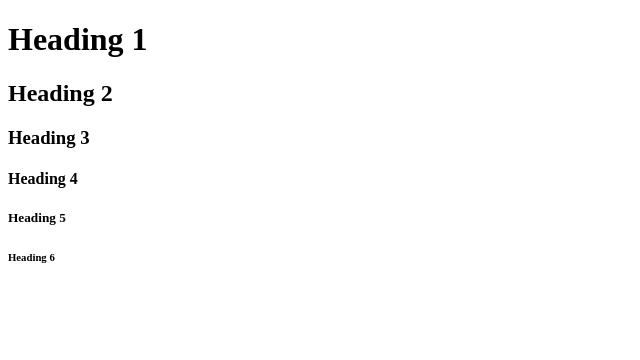
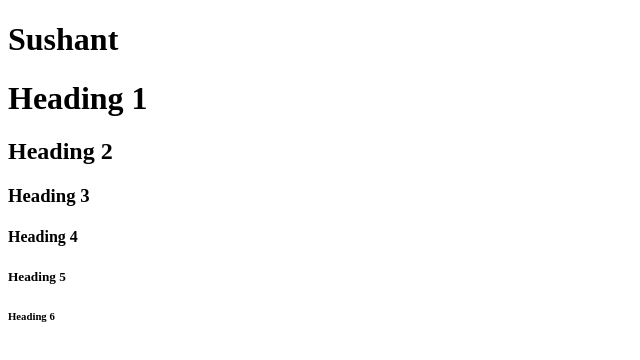
Before and after one commit to tusharmeshram900/new-job, a plain HTML site: page index.html in a window 1280 px wide. Shown: the whole page, without its empty margins (0-640 px from the left). Drawn offline with Linux system fonts and the light colour scheme.

Commit message:
Update index.html
sushant change

```diff
--- a/index.html
+++ b/index.html
@@ -1,7 +1,7 @@
 <!DOCTYPE html>
 <html>
 <body>
-
+<h1>Sushant</h1>
 <h1>Heading 1</h1>
 <h2>Heading 2</h2>
 <h3>Heading 3</h3>
```
